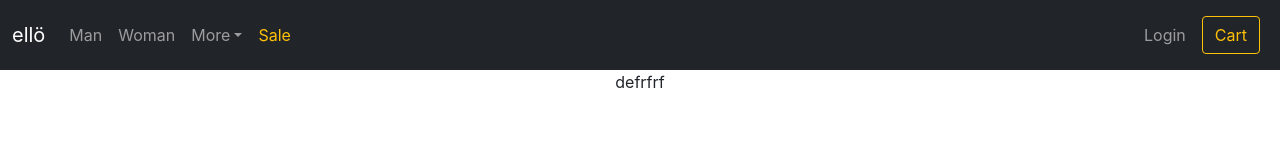
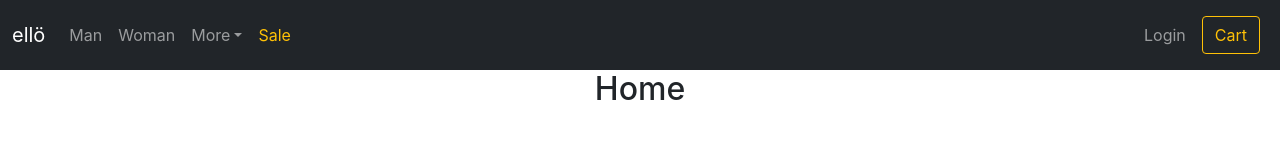
Before and after one commit to lumi-plus/WebShop-ReactApp, a React (Create React App) app in the folder client/react-cors-guide/: page / in a window 1280 px wide. Shown: the top 160 px of the page. Built offline with nearby package versions, Linux system fonts and the light colour scheme; the HTML template or start-up script is replaced by a standard one.

Commit message:
Home Routes added

```diff
--- a/client/react-cors-guide/src/App.js
+++ b/client/react-cors-guide/src/App.js
@@ -1,10 +1,9 @@
 import "./App.css";
 import { Routes, Route, BrowserRouter } from "react-router-dom";
 
-import Cart_page from "./pages/Cart_page";
-import Login_page from "./pages/Login_page";
+import CartPage from "./pages/Cart_page";
+import LoginPage from "./pages/Login_page";
 
-import { Stack } from "react-bootstrap";
 import Header from "./components/Navbar/Navbar";
 
 function App() {
@@ -12,17 +11,22 @@ function App() {
 		<div className="App">
 			<BrowserRouter>
 				<Header />
-				<div>defrfrf</div>
+
 				<Routes>
-					<Route path="/Man" element={<Man />} />
-					<Route path="/Woman" element={<Woman />} />
-					<Route path="/Sale" element={<Sale />} />
-					<Route path="/login" element={<Login_page />} />
-					<Route path="/Cart" element={<Cart_page />} />
+					<Route path="/" element={<Home />} />
+					<Route path="/home" element={<Home />} />
+					<Route path="/man" element={<Man />} />
+					<Route path="/woman" element={<Woman />} />
+					<Route path="/sale" element={<Sale />} />
+					<Route path="/login" element={<LoginPage />} />
+					<Route path="/cart" element={<CartPage />} />
 				</Routes>
 			</BrowserRouter>
 		</div>
 	);
+	function Home() {
+		return <h2>Home</h2>;
+	}
 
 	function Man() {
 		return <h2>Man</h2>;
--- a/client/react-cors-guide/src/components/Navbar/Navbar.jsx
+++ b/client/react-cors-guide/src/components/Navbar/Navbar.jsx
@@ -1,8 +1,4 @@
-import { Routes, Route, BrowserRouter } from "react-router-dom";
 import { Navbar, NavDropdown, Nav, Container, Button } from "react-bootstrap";
-
-import Cart_page from "../../pages/Cart_page";
-import Login_page from "../../pages/Login_page";
 
 export default function Header() {
 	return (
--- a/client/react-cors-guide/src/pages/Cart_page.jsx
+++ b/client/react-cors-guide/src/pages/Cart_page.jsx
@@ -1,6 +1,6 @@
 import Cart from "../components/Cart/Cart";
 
-export default function Cart_Page() {
+export default function CartPage() {
 	return (
 		<div>
 			<Cart />
--- a/client/react-cors-guide/src/pages/Login_page.jsx
+++ b/client/react-cors-guide/src/pages/Login_page.jsx
@@ -1,6 +1,6 @@
 import { Form, Button } from "react-bootstrap";
 
-export default function Login() {
+export default function LoginPage() {
 	return (
 		<div className="mx-auto" style={{ maxWidth: "300px" }}>
 			<Form className>
```
Also changed, not shown: 1 other file (tests, documents, lock files or other folders).
